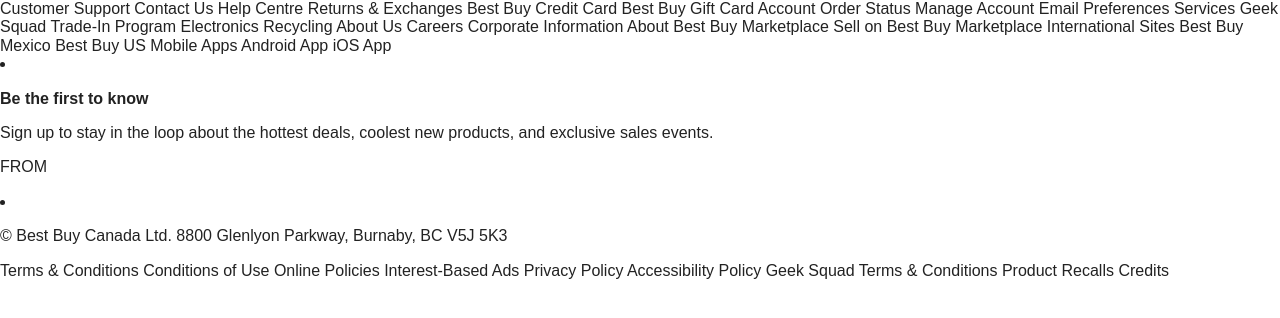
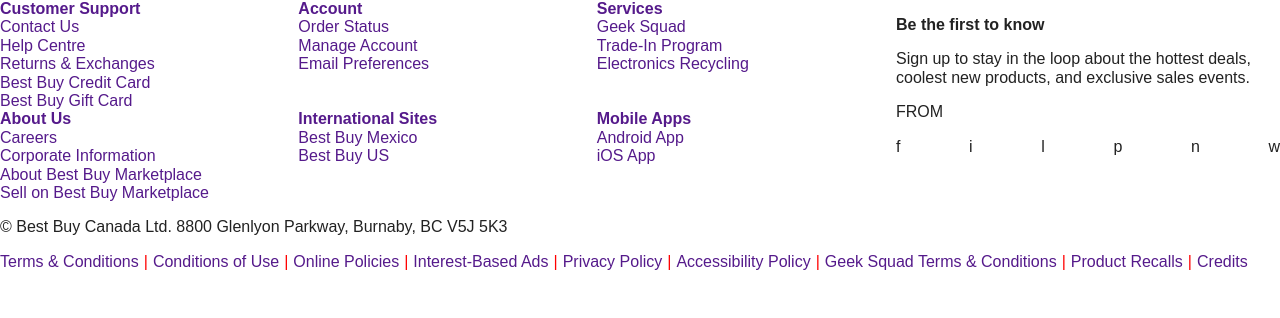
Before and after one commit to gaomuziyuan/a02-bestbuy-footer, a plain HTML site: page index.html in a window 1280 px wide. Drawn offline with Linux system fonts and the light colour scheme.

Commit message:
update footer

```diff
--- a/css/styles.css
+++ b/css/styles.css
@@ -22,8 +22,32 @@ footer>ul>li {
 }
 footer>ul>li:first-child {
   flex-basis: 70%;
-  background-color: red;
+  display: flex;
+  flex-wrap: wrap;
+}
+footer>ul>li:first-child ul {
+  flex-basis: 33.3%;
+}
+footer>ul>li:first-child ul li:first-child a {
+  font-weight: bold;
+  cursor: pointer;
 }
 footer>ul>li:nth-child(2){
   flex-basis: 30%;
 }
+footer>ul>li:nth-child(2) ul {
+  display: flex;
+  flex-direction: row;
+  justify-content: space-between;
+}
+footer>ul>li:last-child ul {
+  display: flex;
+}
+footer>ul>li:last-child ul li:after {
+  content: '|';
+  color: red;
+  padding: 0 5px;
+}
+footer>ul>li:last-child ul li:last-child:after {
+  content: "";
+}
--- a/index.html
+++ b/index.html
@@ -11,55 +11,73 @@
 <body>
   <footer>
     <ul class="container">
-        <li><a href=""></a></li>
-        <li><a href=""></a></li>
-        <li><a href=""></a></li>
-        <li><a href=""></a></li>
-        <li><a href=""></a></li>
+      <li>
+        <ul>
+          <li><a href="">Customer Support</a></li>
+          <li><a href="">Contact Us</a></li>
+          <li><a href="">Help Centre</a></li>
+          <li><a href="">Returns & Exchanges</a></li>
+          <li><a href="">Best Buy Credit Card</a></li>
+          <li><a href="">Best Buy Gift Card</a></li>
         </ul>
-Customer Support
-Contact Us
-Help Centre
-Returns & Exchanges
-Best Buy Credit Card
-Best Buy Gift Card
-Account
-Order Status
-Manage Account
-Email Preferences
-Services
-Geek Squad
-Trade-In Program
-Electronics Recycling
-About Us
-Careers
-Corporate Information
-About Best Buy Marketplace
-Sell on Best Buy Marketplace
-International Sites
-Best Buy Mexico
-Best Buy US
-Mobile Apps
-Android App
-iOS App
+        <ul>
+          <li><a href="">Account</a></li>
+          <li><a href="">Order Status</a></li>
+          <li><a href="">Manage Account</a></li>
+          <li><a href="">Email Preferences</a></li>
+        </ul>
+        <ul>
+          <li><a href="">Services</a></li>
+          <li><a href="">Geek Squad</a></li>
+          <li><a href="">Trade-In Program</a></li>
+          <li><a href="">Electronics Recycling</a></li>
+        </ul>
+        <ul>
+          <li><a href="">About Us</a></li>
+          <li><a href="">Careers</a></li>
+          <li><a href="">Corporate Information</a></li>
+          <li><a href="">About Best Buy Marketplace</a></li>
+          <li><a href="">Sell on Best Buy Marketplace</a></li>
+        </ul>
+        <ul>
+          <li><a href="">International Sites</a></li>
+          <li><a href="">Best Buy Mexico</a></li>
+          <li><a href="">Best Buy US</a></li>
+        </ul>
+        <ul>
+          <li><a href="">Mobile Apps</a></li>
+          <li><a href="">Android App</a></li>
+          <li><a href="">iOS App</a></li>
+        </ul>
+      </li>
       <li>
         <p><b>Be the first to know</b></p>
         <p>Sign up to stay in the loop about the hottest deals, coolest new products, and exclusive sales events.</p>
         <p>FROM</p>
-  <ul></ul>
+        <ul>
+          <li><a href=""></a>f</li>
+          <li><a href=""></a>i</li>
+          <li><a href=""></a>l</li>
+          <li><a href=""></a>p</li>
+          <li><a href=""></a>n</li>
+          <li><a href=""></a>w</li>
+        </ul>
       </li>
       <li><p>&copy; Best Buy Canada Ltd. 8800 Glenlyon Parkway, Burnaby, BC V5J 5K3</p></li>
-
-
-Terms & Conditions
-Conditions of Use
-Online Policies
-Interest-Based Ads
-Privacy Policy
-Accessibility Policy
-Geek Squad Terms & Conditions
-Product Recalls
-Credits
+      <li>
+        <ul>
+          <li><a href="">Terms & Conditions</a></li>
+          <li><a href="">Conditions of Use</a></li>
+          <li><a href="">Online Policies</a></li>
+          <li><a href="">Interest-Based Ads</a></li>
+          <li><a href="">Privacy Policy</a></li>
+          <li><a href="">Accessibility Policy</a></li>
+          <li><a href="">Geek Squad Terms & Conditions</a></li>
+          <li><a href="">Product Recalls</a></li>
+          <li><a href="">Credits</a></li>
+          </ul>
+        </li>
+      </ul>
     </footer>
   </body>
   </html>
```
Lines whose indentation alone changed are shown as unchanged.
